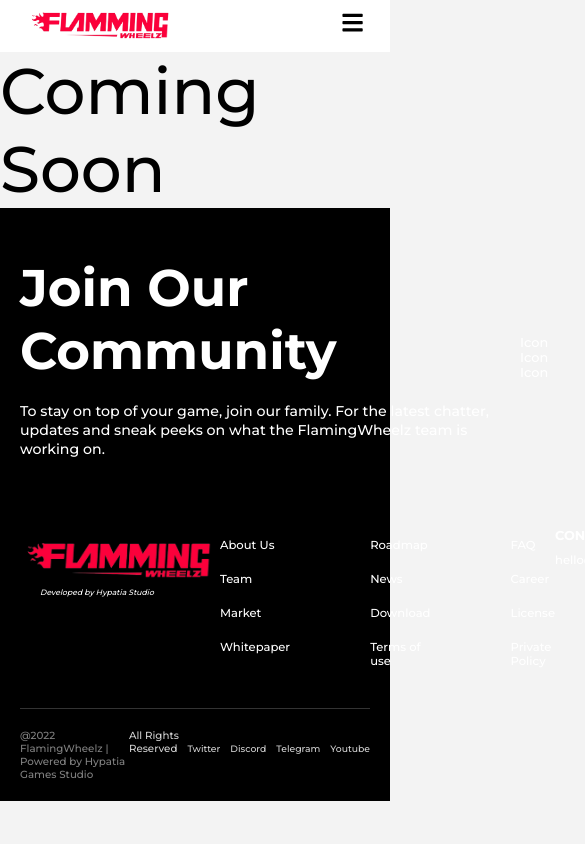
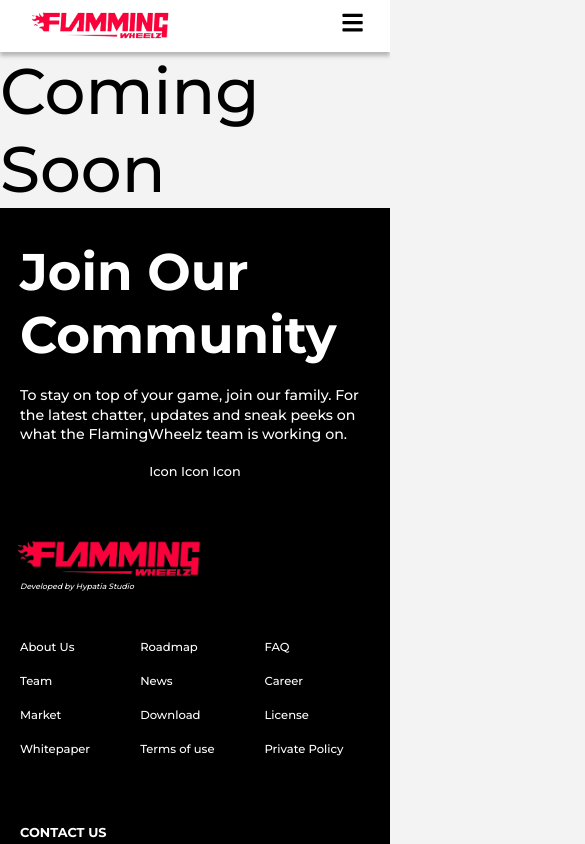
Before and after one commit to adeyemiadekunle/FlamingWheelz-v1.1, a React (Create React App) app: page /about in a window 390 px wide. Shown: the top 844 px of the page, 585 px wide, since content can reach past the window. Built offline with nearby package versions, Linux system fonts and the light colour scheme.

Commit message:
Updating the Mobile responsiveness

```diff
--- a/src/Component/Card/styles.js
+++ b/src/Component/Card/styles.js
@@ -2,7 +2,7 @@
 
 export const StyledCard = styled.div`
 width: 550px;
-height: 200px;
+height: 100%;
 background: #ffffff;
 /* outline: 1px solid whitesmoke; */
 padding: 20px;
@@ -11,6 +11,19 @@
 :hover {
     box-shadow: 0 4px 8px 0 rgba(0, 0, 0, 0.3), 0 6px 20px 0 rgba(0, 0, 0, 0.3);
     transition: all 0.3s,
+}
+
+@media screen  and (max-width: 900px){
+ width: 600px;
+
+}
+
+@media screen  and (max-width: 768px){
+    width: 550px;
+}
+
+@media screen and (max-width: 480px) {
+    width: 350px;
 }
 
 `
--- a/src/Component/Footer/Footer.js
+++ b/src/Component/Footer/Footer.js
@@ -65,15 +65,15 @@
                 <Text as='a'>Private Policy</Text>
               </div>
             </Row>
-
             <div>
               <FootHeading>CONTACT US</FootHeading>
               <Text>hello@hypatiagames.net</Text>
+              <Text>hello@hypatiagames.net</Text>
             </div>
           </FooterNavbar>
-
           <Hr></Hr>
         </FooterContainer>
+
         <FooterUnder>
           <Copyright>
             @2022 FlamingWheelz | Powered by Hypatia Games Studio
--- a/src/Component/Footer/Styles.js
+++ b/src/Component/Footer/Styles.js
@@ -3,21 +3,39 @@
 export const StyledFooter = styled.footer`
   background: black;
   color: white;
+  height: 100vh;
+  width: 100%;
+  display: flex;
+  flex-direction: column;
+  justify-content: space-between;
+
 `;
 
 export const FooterContainer = styled.div`
-  max-width: 1400px;
-  margin: 0 auto;
   padding: 0px 20px;
+  height: 100vh;
+
 `;
 
 // Join the Community
 export const JoinCommunity = styled.div`
+  max-width: 1300px;
+  margin: 0 auto;
   width: 100%;
-  height: 300px;
   display: flex;
   justify-content: space-between;
   align-items: center;
+  height: 30vh;
+  margin-top: 2rem ;
+  padding-top: 50px 0px;
+
+
+  @media screen and (max-width: 756px){
+  flex-flow: column;
+  justify-content: center;
+  align-items: center;
+
+  }
 `;
 
 export const JoinUsHeading = styled.h1`
@@ -32,6 +50,11 @@
   font-size: 1.1rem;
   line-height: 1.5rem;
   color: white;
+
+  @media screen and (max-width: 756px) {
+    width: 350px;
+    padding-bottom: 20px;
+  }
 `;
 
 export const Social = styled.span`
@@ -40,23 +63,35 @@
 
 export const Row = styled.div`
 display: flex;
-gap: 80px;
+gap: 50px;
+
+@media screen and (max-width: 756px) {
+ justify-content: flex-start;
+ align-items: center;
+ padding-top: 20px;
+ padding-bottom: 40px;
+}
 `
 
 export const FooterNavbar = styled.div`
   max-width: 1300px;
   margin: 0 auto;
   width: 100%;
-  height: 200px;
-  padding-top: 20px;
+  padding-top: 40px;
   display: flex;
   justify-content: space-between;
+  height: 50vh;
 
+
+  @media screen  and (max-width: 756px){
+     flex-flow: column;
+  }
 
 `;
 
 export const FooterLogo = styled.img`
 width: 200px;
+margin-left: -10px;
 `;
 
 
@@ -74,20 +109,34 @@
 color: white;
 font-size: 0.6rem;
 font-style: italic;
-padding-left: 20px;
-margin-top: -5px;
+margin-top: -10px;
 `
 
 // Under
 export const FooterUnder = styled.div`
-  max-width: 1400px;
-  margin: 0 auto;
+   max-width: 1300px;
+   width: 100%;
+   margin: 0 auto;
   padding: 20px 20px;
   display: flex;
   justify-content: space-between;
+
+
+
+
+  @media screen and (max-width: 765px) {
+    display: flex;
+    flex-flow: column;
+    gap: 10px;
+    justify-content: center;
+    align-items: center;
+
+
+  }
 `;
 
 export const Hr = styled.div`
+  margin-top: 4rem;
   border-top: 1px solid rgba(255, 255, 255, 0.2);
 `;
 
--- a/src/Component/Header/Header.js
+++ b/src/Component/Header/Header.js
@@ -70,7 +70,6 @@
 
           <div className="sticky_i=Icon"></div>
 
-          {/* <div>{!isOpen && (<Side_Menu_Overlay></Side_Menu_Overlay>)}</div> */}
           <div>
             {isOpen && (
               <SideMenuContainer>
--- a/src/Component/Header/styles.js
+++ b/src/Component/Header/styles.js
@@ -14,16 +14,20 @@
   }
 `;
 
+
 // Header
 export const HeaderContainer = styled.header`
   height: 4rem;
-  /* box-shadow: 0 4px 4px rgb(0 0 0 /25%); */
+  box-shadow: 0 4px 4px rgba(0 0 0 /25%);
+
+
 `;
 
 export const Head = styled.div`
   width: 100%;
   max-width: 1400px;
   margin: 0 auto;
+
 `;
 
 export const TopHeader = styled.div`
@@ -47,6 +51,9 @@
 export const ImgCon = styled.div`
   /* padding-left: 10px; */
 `;
+
+
+
 
 // The Side Menu
 export const SideMenuContainer = styled.div`
--- a/src/Pages/Home/Home.js
+++ b/src/Pages/Home/Home.js
@@ -133,6 +133,7 @@
               <HeroButton>BUY NFT</HeroButton>
             </HeroBtnContainer>
           </HeroContentContainer>
+
           <HeroDownloadContainer>
             <div>Download latest version</div>
             <HeroDownloadLinkCon>
--- a/src/Pages/Home/styles.js
+++ b/src/Pages/Home/styles.js
@@ -45,7 +45,7 @@
   justify-content: space-between;
   overflow: hidden;
   position: relative;
-  min-height: 100vh;
+  /* height: 100vh; */
 `;
 
 export const HeroSectionBg = styled.div`
@@ -165,6 +165,11 @@
 color: white;
 gap: 20px;
 
+
+@media screen and (max-width: 480px) {
+  flex-flow: column;
+}
+
 `
 
 export const HeroDownloadLinkCon= styled.div`
@@ -172,6 +177,7 @@
 justify-content: center;
 align-items: center;
 gap: 20px;
+
 `
 
 export const HeroContentContainer = styled.div`
@@ -184,14 +190,22 @@
 
 
 // About FlamingWheelz Section
-export const AboutContainer = styled.div`
+  export const AboutContainer = styled.div`
   padding: 40px 20px;
   max-width: 1200px;
   margin: 0 auto;
+
+
 `;
 
 export const AboutTextCon = styled.div`
   width: 50%;
+
+
+
+  @media screen and (max-width: 900px) {
+    width: 100%;
+  }
 `;
 
 export const AboutHeading = styled.h2`
@@ -199,6 +213,7 @@
   font-size: 3rem;
   color: black;
 `;
+
 export const AboutHeadingh5 = styled.h5`
   color: #ff0033;
   font-size: 1rem;
@@ -215,6 +230,12 @@
   justify-content: space-between;
   align-items: center;
   gap: 15px;
+
+  @media screen  and (max-width: 900px) {
+    flex-flow: column;
+  };
+
+
 `;
 
 export const AboutColumn = styled.div`
@@ -330,7 +351,6 @@
   display: flex;
   flex-flow: column;
   overflow: hidden;
-  min-height: 100vh;
   max-width: 1200px;
   margin: 0 auto;
   padding: 0 10px;
@@ -368,6 +388,7 @@
   display: flex;
   align-items: center;
   justify-content: center;
+  min-height: 80vh;
 `;
 
 export const PatnerCon = styled.div`
@@ -410,6 +431,7 @@
   position: relative;
   min-height: 90vh;
 
+
 `
 export const HGTSectionbg = styled.div`
   height: 100%;
@@ -438,7 +460,7 @@
 width: 100%;
 position: absolute;
 z-index: -1;
-/* background: rgba(0, 0, 0, 0.47); */
+background: rgba(0, 0, 0, 0.42);
 `
 
 export const HGTContentContainer = styled.div`
--- a/src/Pages/Main/styles.js
+++ b/src/Pages/Main/styles.js
@@ -1,7 +1,7 @@
 import styled from "styled-components";
 
 export const MainContainer = styled.main`
-/* position: relative; */
+position: relative;
 
 
 
--- a/src/Styles/GlobalStyles.js
+++ b/src/Styles/GlobalStyles.js
@@ -5,16 +5,6 @@
     margin: 0;
     padding: 0;
     box-sizing: border-box;
-<<<<<<< HEAD
-  }
-
-
-  @media (max-width: 1200px){
-    html {
-      font-size: 94.75%;
-    }
-=======
->>>>>>> 5103ede531c9f19efeb94c7e7a4dab138db24081
   }
 
    @media (max-width: 1080px) {
```
